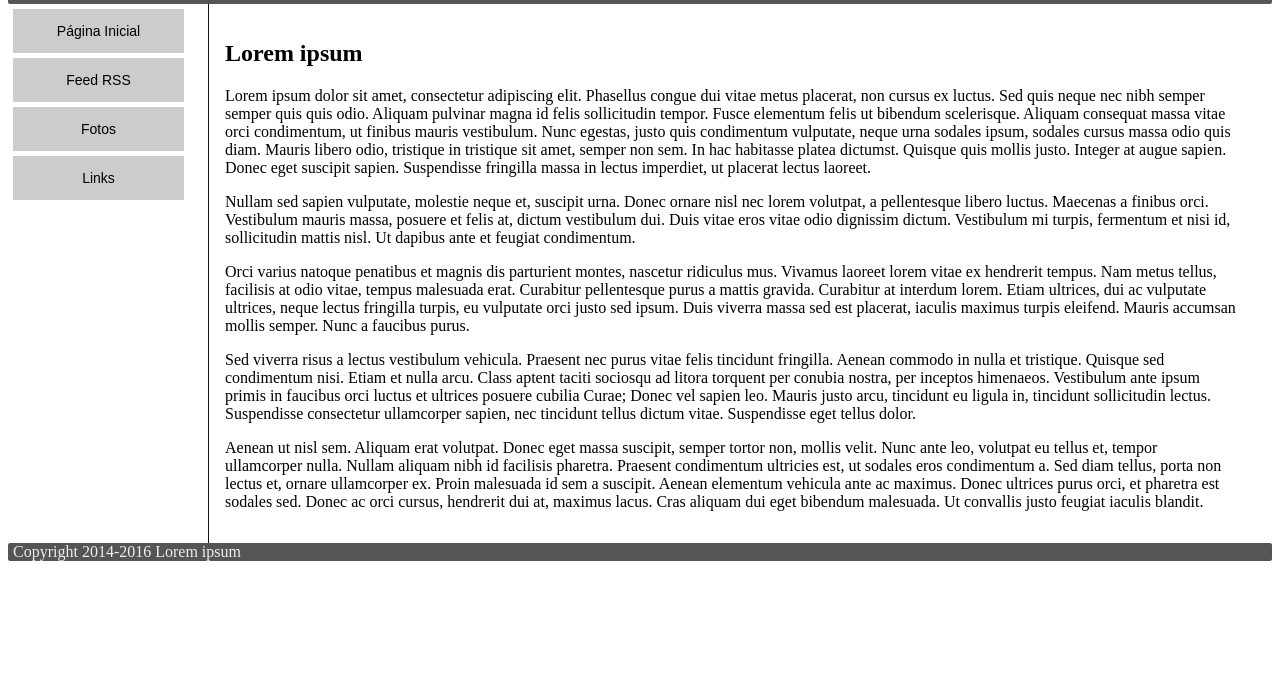
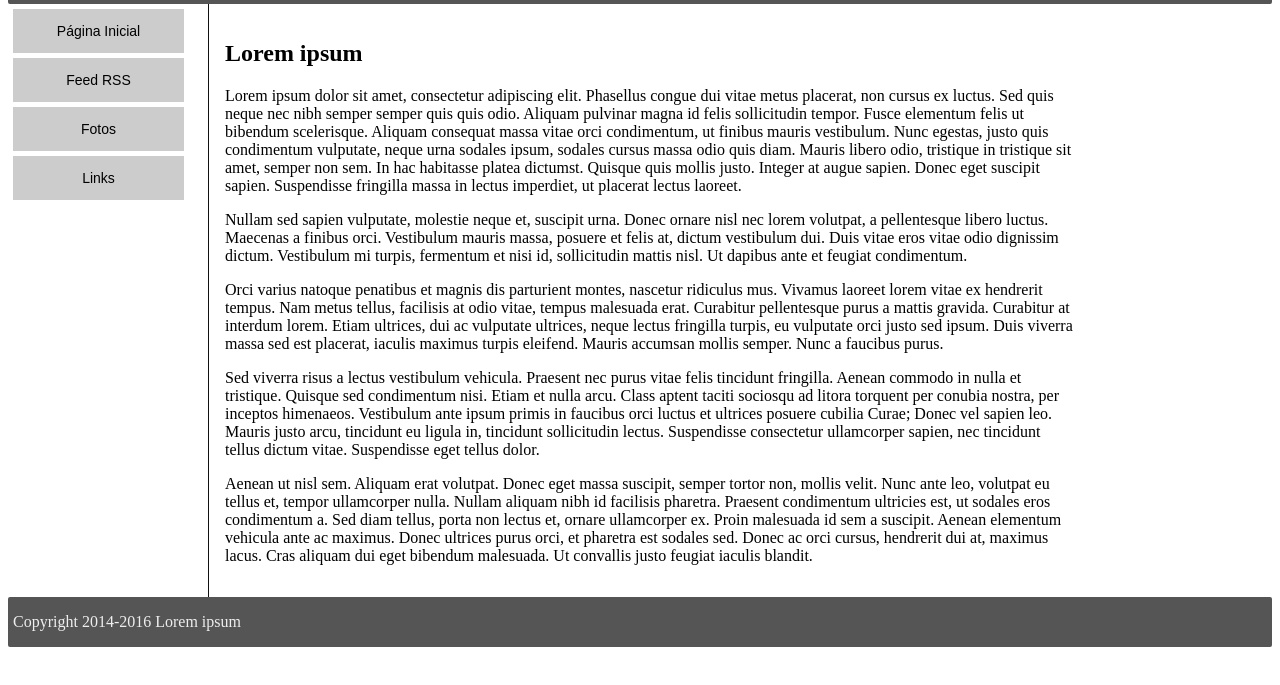
Before and after one commit to crickkin/Hipermidia, a plain HTML site: page Aula7/index.html in a window 1280 px wide. Shown: the part 51-736 px from the top of the page. Drawn offline with Linux system fonts and the light colour scheme.

Commit message:
Utilizando grid

```diff
--- a/Aula7/style.css
+++ b/Aula7/style.css
@@ -1,11 +1,21 @@
+body {
+    display: grid;
+    grid-template-areas:
+        "h1 h1 h1"
+        "nav sec sec"
+        "foo foo foo";
+}
+
 h1 {
     padding: 5px;
     margin: 0px;
+    grid-area: h1;
 }
 
 nav {
-    float: left;
+    /* float: left; */
     width: 200px;
+    grid-area: nav;
 }
 
 ul {
@@ -37,16 +47,18 @@ a:hover {
 }
 
 section {
-    float: left;
+    /* float: left; */
     width: 80%;
     border-left: 1px solid #111;
     padding: 1em;
+    grid-area: sec;
 }
 
 footer {
     padding-right: 5px;
     padding-left: 5px;
-    clear: left;
+    /* clear: left; */
+    grid-area: foo;
 }
 
 .grayBorder {
```
